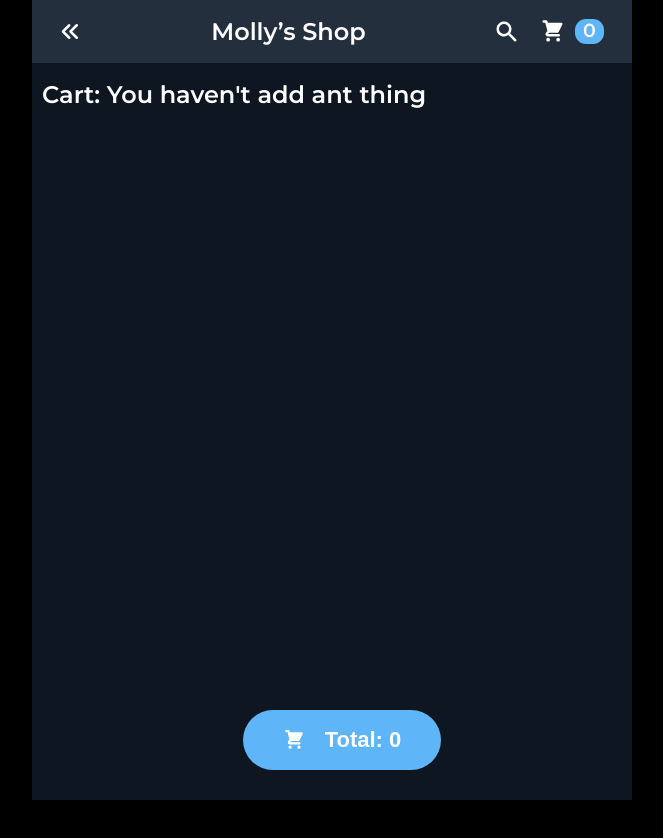
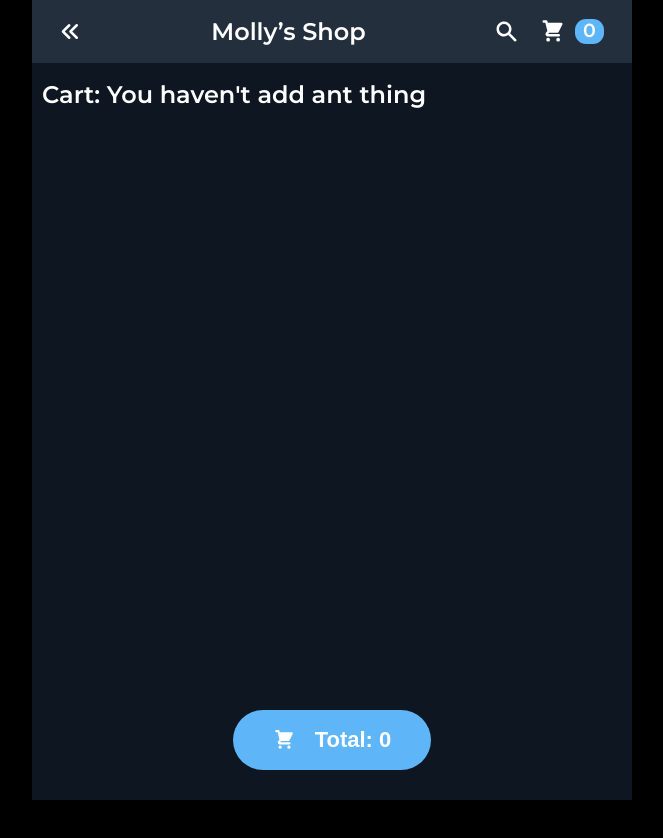
Before and after one commit to AliWayDev/optochka, a React (Create React App) app: page /basket in a window 1280 px wide. Shown: the top 838 px of the page, without its empty margins (308-971 px from the left). Built offline with nearby package versions, Linux system fonts and the light colour scheme.

Commit message:
fix button marign

```diff
--- a/src/pages/basket/Basket.scss
+++ b/src/pages/basket/Basket.scss
@@ -23,6 +23,8 @@
   &-button {
     position: absolute;
     bottom: 0;
+
+    transform: translateX(-10px);
 
     width: 100%;
     display: flex;
```
